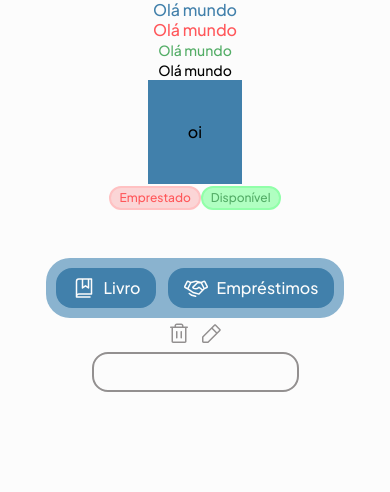
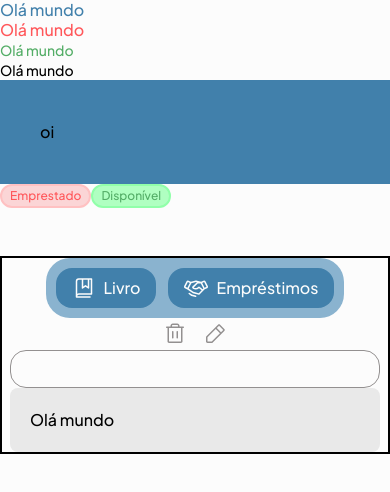
Before and after one commit to MayconSantos04/Front-End-Biblioteca, a React (Vite) app: page / in a window 390 px wide. Shown: the top 492 px of the page. Built offline with nearby package versions, Linux system fonts and the light colour scheme.

Commit message:
fix: resultion bugs an buttons and responsiveness.

```diff
--- a/src/App.tsx
+++ b/src/App.tsx
@@ -10,10 +10,12 @@ import ButtonIcon from "./components/Button-icon";
 import Trash from "./assets/icons/trash.svg?react";
 import Pen from "./assets/icons/pen.svg?react";
 import InputText from "./components/Input-text";
+import Card from "./components/Card";
+import Container from "./components/Container";
 
 export default function App() {
   return (
-    <div className="flex flex-col items-center">
+    <div className="flex flex-col">
       <Text variant="body-text-base" className="text-blue">
         Olá mundo
       </Text>
@@ -24,7 +26,7 @@ export default function App() {
       <Text>Olá mundo</Text>
       <div className="bg-blue p-10">oi</div>
 
-      <div>
+      <div className="flex w-2xs">
         <Badge variant="secondary" className="border-2 border-red-border">
           Emprestado
         </Badge>
@@ -36,24 +38,30 @@ export default function App() {
       <Icon svg={Search} />
       <Icon svg={Plus} />
 
-      <div className="flex items-center gap-3 bg-blue-secondary p-2.5 rounded-3xl">
-        <div>
-          <Button icon={Book}>Livro</Button>
+      <Container className="border-2 border-black">
+        <div className="flex flex-col items-center">
+          <div className="md:p-3 flex gap-3 bg-blue-secondary p-2.5 rounded-3xl">
+            <Button className="md:px-10" icon={Book}>
+              Livro
+            </Button>
+
+            <Button className="md:px-10" icon={Handshake}>
+              Empréstimos
+            </Button>
+          </div>
+
+          <div className="flex gap-2">
+            <ButtonIcon icon={Trash} variant="primary" />
+            <ButtonIcon icon={Pen} />
+          </div>
         </div>
 
-        <div>
-          <Button icon={Handshake}>Empréstimos</Button>
-        </div>
-      </div>
+        <InputText className="w-full" />
 
-      <div>
-        <ButtonIcon icon={Trash} variant="primary" />
-        <ButtonIcon icon={Pen} />
-      </div>
-
-      <div>
-        <InputText />
-      </div>
+        <Card size="md" className="w-full">
+          Olá mundo
+        </Card>
+      </Container>
     </div>
   );
 }
--- /dev/null
+++ b/src/components/Card.tsx
@@ -0,0 +1,41 @@
+import { cva, type VariantProps } from "class-variance-authority";
+import React from "react";
+
+export const cardVariants = cva(
+  `
+    rounded-lg bg-gray-500
+    `,
+  {
+    variants: {
+      size: {
+        none: "",
+        md: "p-5",
+      },
+    },
+    defaultVariants: {
+      size: "none",
+    },
+  },
+);
+
+interface CardProps
+  extends VariantProps<typeof cardVariants>, React.ComponentProps<"div"> {
+  as?: keyof React.JSX.IntrinsicElements;
+}
+
+export default function Card({
+  as = "div",
+  size,
+  children,
+  className,
+  ...props
+}: CardProps) {
+  return React.createElement(
+    as,
+    {
+      className: cardVariants({ size, className }),
+      ...props,
+    },
+    children,
+  );
+}
--- /dev/null
+++ b/src/components/Container.tsx
@@ -0,0 +1,27 @@
+import { cva, type VariantProps } from "class-variance-authority";
+import React from "react";
+
+export const containerVariants = cva(
+  "mx-auto w-full max-w-[30rem] md:max-w-[60rem] px-2 md:px-4",
+);
+
+interface containerProps
+  extends VariantProps<typeof containerVariants>, React.ComponentProps<"div"> {
+  as?: keyof React.JSX.IntrinsicElements;
+}
+
+export default function Container({
+  as = "div",
+  children,
+  className,
+  ...props
+}: containerProps) {
+  return React.createElement(
+    as,
+    {
+      className: containerVariants({ className }),
+      ...props,
+    },
+    children,
+  );
+}
--- a/src/components/Input-text.tsx
+++ b/src/components/Input-text.tsx
@@ -4,7 +4,7 @@ import { textVariants } from "./Text";
 
 export const inputTextVariants = cva(
   `
-    border-2 border-solid border-gray-300 focus:border-blue
+    border-1 border-solid border-gray-300 focus:border-blue
     bg-transparent outline-none rounded-2xl text-gray-100 text-sm
     `,
   {
```
